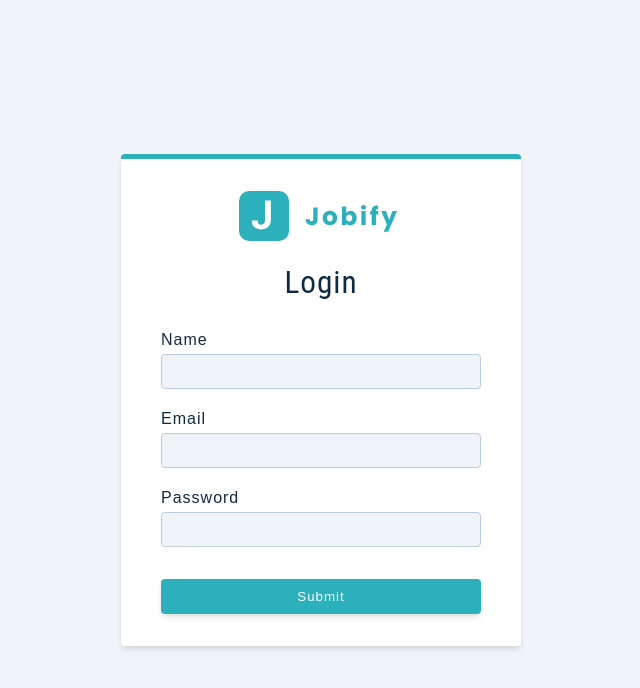
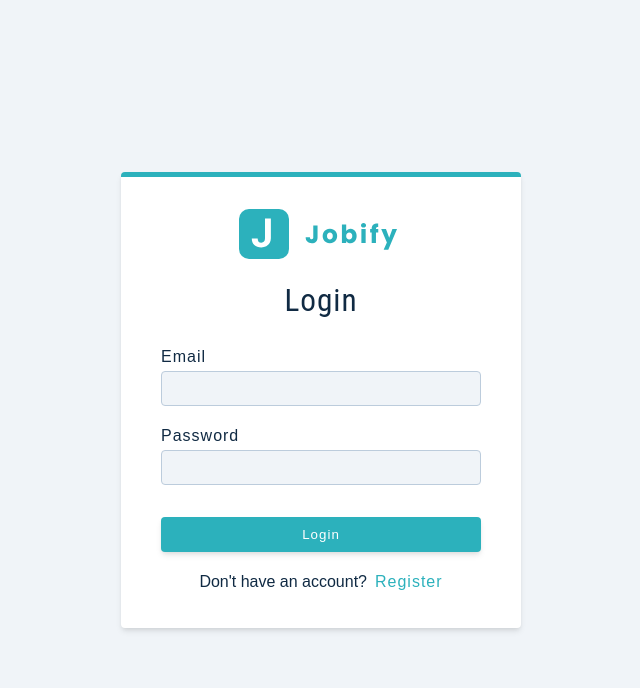
Before and after one commit to ikadgzl/jobify-mern, a React (Create React App) app: page /register in a window 1280 px wide. Shown: the top 688 px of the page, without its empty margins (319-959 px from the left). Built offline with nearby package versions, Linux system fonts and the light colour scheme.

Commit message:
added alert component, implemented programmatically change in ui in register page

```diff
--- /dev/null
+++ b/src/components/Alert.js
@@ -0,0 +1,5 @@
+const Alert = ({ type, message }) => {
+  return <div className={`alert alert-${type}`}>{message}</div>;
+};
+
+export default Alert;
--- a/src/components/index.js
+++ b/src/components/index.js
@@ -1,4 +1,5 @@
 import Logo from './Logo';
 import FormRow from './FormRow';
+import Alert from './Alert'
 
-export { Logo, FormRow };
+export { Logo, FormRow, Alert };
--- a/src/pages/Register.js
+++ b/src/pages/Register.js
@@ -1,5 +1,5 @@
 import { useState } from 'react';
-import { Logo, FormRow } from '../components/';
+import { Logo, FormRow, Alert } from '../components/';
 import Wrapper from '../wrappers/RegisterPage';
 
 const INITIAL_STATE = {
@@ -11,6 +11,7 @@ const INITIAL_STATE = {
 
 const Register = () => {
   const [user, setUser] = useState(INITIAL_STATE);
+  const [alert, setAlert] = useState(false);
 
   const handleChange = (e) => {
     setUser((prevUser) => ({ ...prevUser, [e.target.name]: e.target.value }));
@@ -21,18 +22,27 @@ const Register = () => {
     e.preventDefault();
   };
 
+  const handleToggle = () => {
+    setUser((prevUser) => ({ ...prevUser, isMember: !prevUser.isMember }));
+  };
+
   return (
     <Wrapper className='full-page'>
       <form className='form' onSubmit={handleSubmit}>
         <Logo />
-        <h3>Login</h3>
+        <h3>{user.isMember ? 'Login' : 'Register'}</h3>
 
+        {alert && <Alert type='danger' message='Invalid input values!' />}
+
+        {!user.isMember && (
           <FormRow
             type='text'
             name='name'
             handleChange={handleChange}
             value={user.name}
           />
+        )}
+
         <FormRow
           type='email'
           name='email'
@@ -47,8 +57,16 @@ const Register = () => {
         />
 
         <button type='submit' className='btn btn-block'>
-          Submit
+          {user.isMember ? 'Login' : 'Submit'}
         </button>
+
+        <p>
+          {user.isMember ? "Don't have an account?" : 'Got an account?'}
+
+          <span className='member-btn' type='button' onClick={handleToggle}>
+            {user.isMember ? 'Register' : 'Login'}
+          </span>
+        </p>
       </form>
     </Wrapper>
   );
--- a/src/wrappers/RegisterPage.js
+++ b/src/wrappers/RegisterPage.js
@@ -1,4 +1,4 @@
-import styled from 'styled-components'
+import styled from 'styled-components';
 
 const Wrapper = styled.section`
   display: grid;
@@ -25,11 +25,15 @@ const Wrapper = styled.section`
     margin-top: 1rem;
   }
   .member-btn {
-    background: transparent;
-    border: transparent;
+    font-size: 1rem;
+    margin-left: 0.5rem;
     color: var(--primary-500);
     cursor: pointer;
     letter-spacing: var(--letterSpacing);
+
+    :hover {
+      text-decoration: underline;
+    }
   }
-`
-export default Wrapper
+`;
+export default Wrapper;
```
Lines whose indentation alone changed are shown as unchanged.
